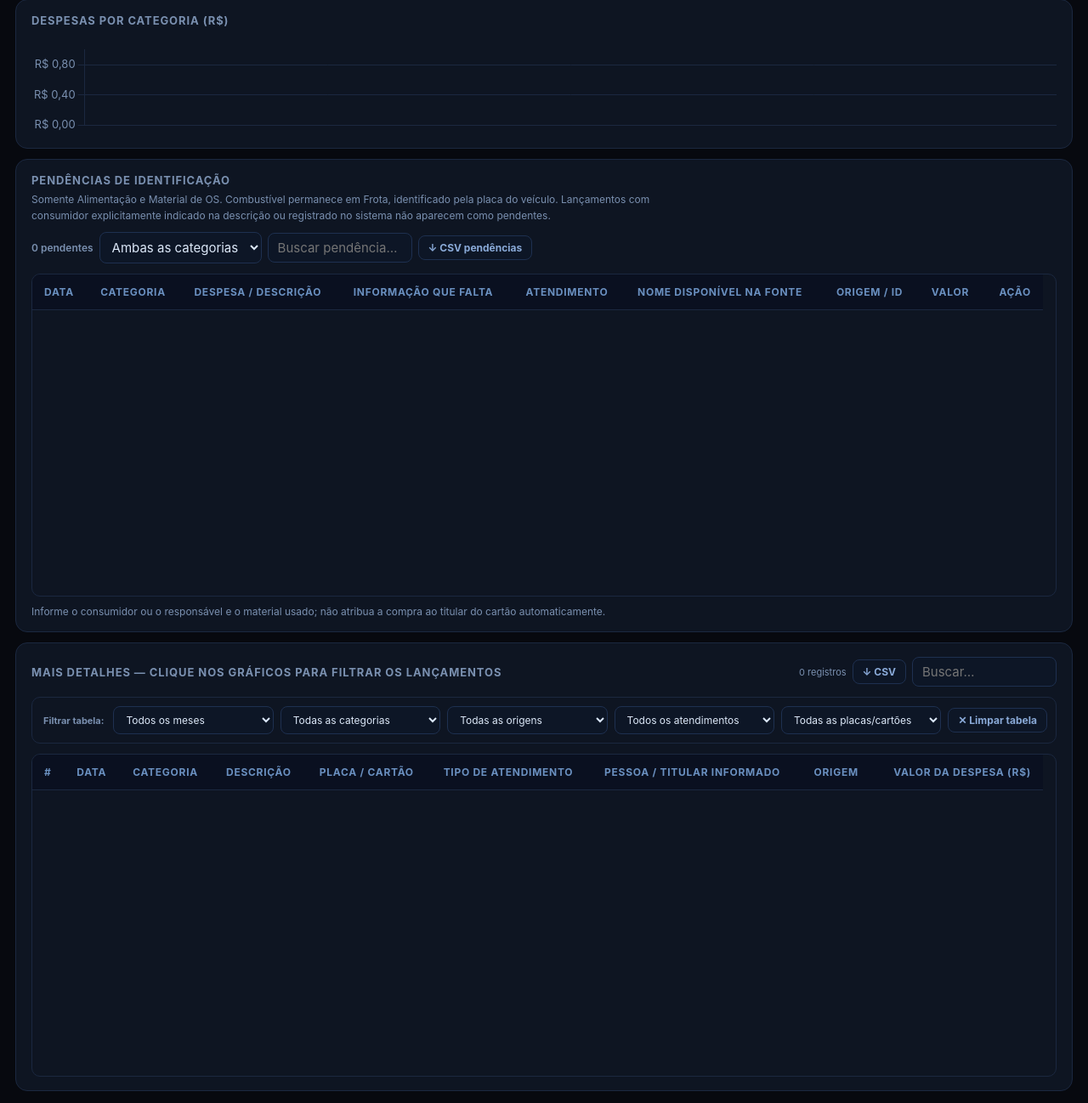
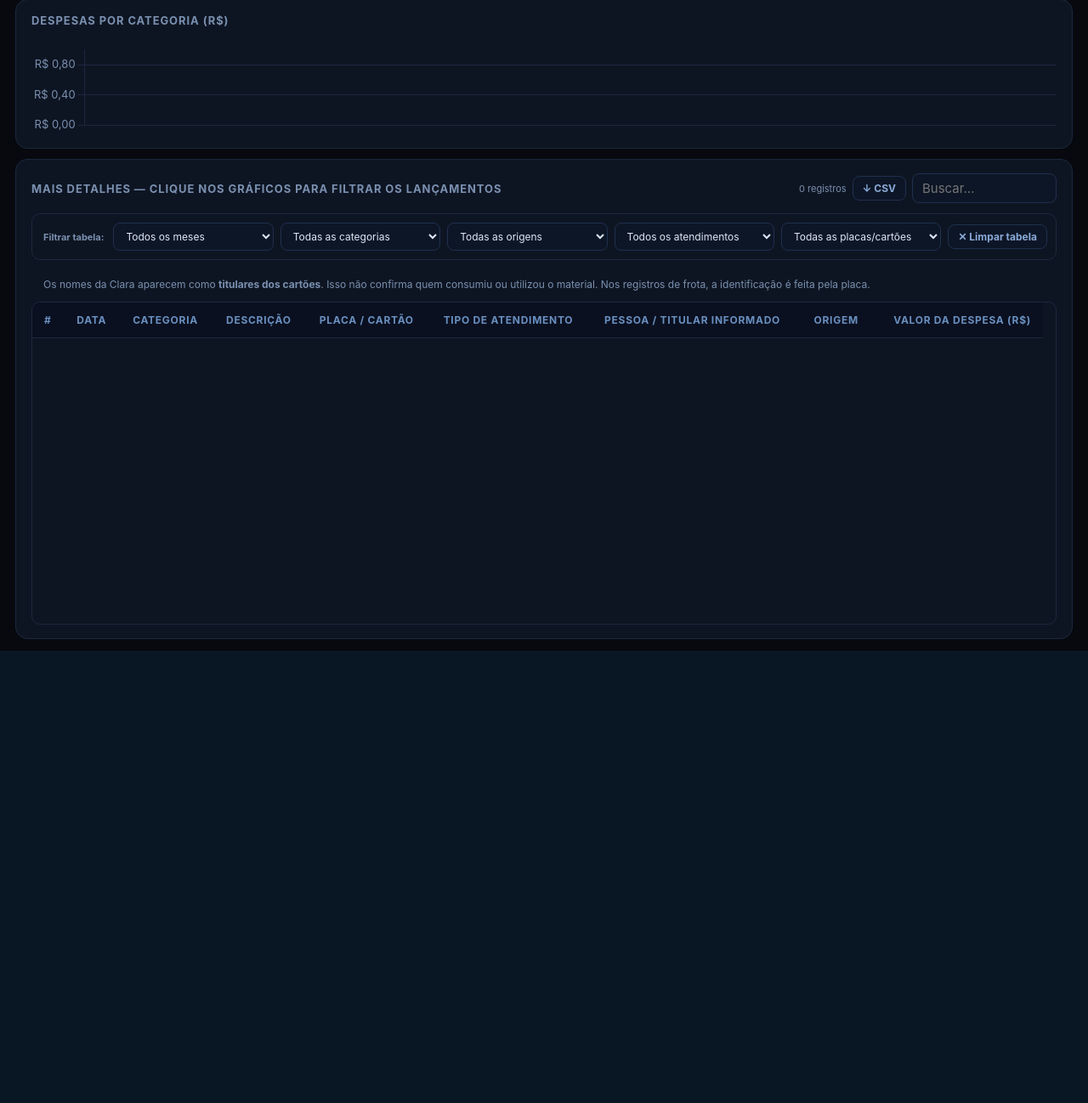
Before and after one commit to Abnerrum/AI, a Flask app: template relatorio-despesas/templates/index.html in a window 1280 px wide. Shown: the part 428-1726 px from the top of the page at 85% size. After the commit the page ends 1194 px from the top, so only its background shows below. Run offline with Flask 3, Linux system fonts and the light colour scheme; the template is opened without the code that fills it: most values are stand-ins (such as "Sample title", 1, 10 or a date in 2020); lists and menus that the app fills with data are empty.

Commit message:
Remover tabela de pendências e exibir nomes Clara no detalhe das despesas

```diff
--- a/relatorio-despesas/templates/index.html
+++ b/relatorio-despesas/templates/index.html
@@ -156,19 +156,17 @@ html[data-theme="light"] #fontesDialog summary{color:#1b518f!important}
 @media(max-width:600px){ #themeToggle{min-width:auto}}
 @media print{body{background:#fff;color:#000}.top-bar{background:#1a3a80;-webkit-print-color-adjust:exact}.card{break-inside:avoid}.table-scroll{max-height:none}}
 
-/* Controle de rastreabilidade sem modificar os totais financeiros. */
-.ident-help{margin:6px 0 0;color:var(--muted);font-size:12px;line-height:1.55;max-width:730px}
+/* Identificação na própria tabela de despesas */
 #identForm textarea{display:block;box-sizing:border-box;width:100%;background:#091220;border:1px solid #1e3050;border-radius:9px;padding:11px;color:var(--text);font:inherit;resize:vertical}
 html[data-theme="light"] #identForm textarea{background:#fff;border-color:#c6d6e8;color:#1c3758}
-.ident-counter{font-size:12px;color:var(--muted);font-weight:600;white-space:nowrap}
-.ident-scroll{max-height:420px}
-#identTable td{vertical-align:middle}
-.ident-footer{padding-top:10px;color:var(--muted);font-size:12px}
-.ident-missing{font-weight:600;color:#f4b567}
-.ident-person{max-width:300px;overflow:hidden;text-overflow:ellipsis;white-space:nowrap;color:#a5d7fb}
-.ident-item{max-width:270px;overflow:hidden;text-overflow:ellipsis}
-#identTable .tbtn{white-space:nowrap}
-@media(max-width:850px){ .ident-scroll{max-height:330px} #identCard .table-head{display:block} #identCard .tbl-actions{margin-top:12px;flex-wrap:wrap} }
+.person-note{margin:0;padding:8px 14px 12px;font-size:12px;color:var(--muted);line-height:1.45}
+.person-cell{min-width:210px;max-width:260px}
+.person-name{font-weight:600;color:#aad7ff;white-space:normal;overflow-wrap:anywhere}
+.person-status{font-size:10px;color:var(--muted);margin-top:3px}
+.person-actions{display:flex;align-items:center;gap:8px}
+.person-edit{border:1px solid #385b94;background:transparent;color:#9fc7fb;border-radius:6px;padding:3px 7px;font-size:10px;cursor:pointer;white-space:nowrap}
+.person-edit:hover{background:#18335a}
+html[data-theme="light"] .person-name{color:#2058a6}
 </style>
 </head>
 <body>
@@ -244,36 +242,6 @@ html[data-theme="light"] #identForm textarea{background:#fff;border-color:#c6d6e
   </div>
 
 
-  <!-- Controle de identificação: somente quem consumiu alimentação ou utilizou material de OS. -->
-  <section class="card" id="identCard" aria-labelledby="identTitle">
-    <div class="table-head">
-      <div>
-        <div class="card-title" id="identTitle" style="margin:0">Pendências de identificação</div>
-        <p class="ident-help">Somente Alimentação e Material de OS. Combustível permanece em Frota, identificado pela placa do veículo. Lançamentos com consumidor explicitamente indicado na descrição ou registrado no sistema não aparecem como pendentes.</p>
-      </div>
-      <div class="tbl-actions">
-        <span id="identCount" class="ident-counter">0 pendentes</span>
-        <select id="identCategory" class="fsel" aria-label="Filtrar pendências por categoria">
-          <option value="">Ambas as categorias</option>
-          <option value="Alimentação">Alimentação</option>
-          <option value="Material de OS">Material de OS</option>
-        </select>
-        <input id="identSearch" class="tsearch" placeholder="Buscar pendência…" aria-label="Buscar pendência">
-        <button id="identCsv" class="tbtn" type="button">↓ CSV pendências</button>
-      </div>
-    </div>
-    <div class="table-scroll ident-scroll">
-      <table id="identTable">
-        <thead><tr>
-          <th>Data</th><th>Categoria</th><th>Despesa / descrição</th><th>Informação que falta</th>
-          <th>Atendimento</th><th>Nome disponível na fonte</th><th>Origem / ID</th><th>Valor</th><th>Ação</th>
-        </tr></thead>
-        <tbody></tbody>
-      </table>
-    </div>
-    <div class="ident-footer" id="identFooter">Informe o consumidor ou o responsável e o material usado; não atribua a compra ao titular do cartão automaticamente.</div>
-  </section>
-
   <!-- Detail table -->
   <div class="card">
     <div class="table-head">
@@ -293,6 +261,7 @@ html[data-theme="light"] #identForm textarea{background:#fff;border-color:#c6d6e
       <select id="detailPlate" class="fsel" aria-label="Placa ou cartão da tabela"><option value="">Todas as placas/cartões</option></select>
       <button class="tbtn" id="tableClear" type="button">✕ Limpar tabela</button>
     </div>
+    <p class="person-note">Os nomes da Clara aparecem como <strong>titulares dos cartões</strong>. Isso não confirma quem consumiu ou utilizou o material. Nos registros de frota, a identificação é feita pela placa.</p>
     <div class="table-scroll">
       <table id="detailTable">
         <thead><tr>
@@ -512,7 +481,6 @@ function render(){
   else{$('#periodBadge').textContent='Sem resultados';}
   updateCharts();
   renderTable();
-  renderPendencias();
 }
 
 function refreshDetailChoices(){
@@ -549,7 +517,12 @@ function renderTable(){
     <td style="max-width:260px;overflow:hidden;text-overflow:ellipsis" title="${esc(r.descricao)}">${esc(r.descricao)}</td>
     <td>${esc(r.placa)||'—'}</td>
     <td>${esc(r.atendimento)||'—'}</td>
-    <td class="ident-person" title="${esc(nomeTecnicoFonte(r))}">${esc(nomeTecnicoFonte(r))}</td>
+    <td class="person-cell" title="${esc(tipoNomeFonte(r))}">
+      <div class="person-actions">
+        <div><div class="person-name">${esc(nomeTecnicoFonte(r))}</div><div class="person-status">${esc(tipoNomeFonte(r))}</div></div>
+        ${['Alimentação','Material de OS'].includes(r.categoria)?`<button class="person-edit" type="button" data-ident-pk="${r.pk}" aria-label="Editar identificação de ${esc(r.descricao)}">Editar</button>`:''}
+      </div>
+    </td>
     <td>${esc(r.origem)||'—'}${r.origem==='MANUAL'?'<span class="badge-manual">MANUAL</span>':''}</td>
     <td>${brl(r.valor)}</td>
   </tr>`).join(''):'<tr><td colspan="9" style="text-align:center;padding:30px;color:var(--muted)">Nenhum lançamento encontrado.</td></tr>';
@@ -588,57 +561,25 @@ function pessoaCitadaNaFonte(r){
   return '';
 }
 function nomeTecnicoFonte(r){
-  // Para frota a identificação exigida é a placa (não um usuário pessoal).
+  // Prioriza a identificação realmente confirmada, sem atribuir consumo ao titular.
+  const placa=String(r.placa||'').trim();
   if(['Combustível','Locação','Manutenção','Infrações','Pedágio','Rastreamento'].includes(r.categoria)){
-    return String(r.placa||'').trim()?'Veículo: '+r.placa:'Placa não informada';
+    return placa ? placa : 'Placa não informada';
   }
-  if(!['Alimentação','Material de OS'].includes(r.categoria))return 'Não se aplica';
-  // Responsável de pagamento e consumidor/usuário do material são papéis diferentes.
-  const manual=String(r.responsavel_uso||'').trim();
-  if(manual)return 'Confirmado: '+manual;
-  const citado=pessoaCitadaNaFonte(r);
-  if(citado)return 'Pessoa(s) na descrição: '+citado;
+  const confirmado=String(r.responsavel_uso||'').trim();
+  if(confirmado)return confirmado;
+  const descricao=pessoaCitadaNaFonte(r);
+  if(descricao)return descricao;
   const titular=String(r.titular_cartao_fonte||'').trim();
-  if(titular)return 'Titular Clara ('+(r.titular_vinculo==='cartao'?'por cartão':'por transação')+', uso não confirmado): '+titular;
-  return 'Não identificado';
+  if(titular)return titular;
+  return 'Não informado';
 }
-function camposPendentes(r){
-  const falta=[];
-  if(r.categoria==='Alimentação'){
-    if(!String(r.responsavel_uso||'').trim()&&!pessoaCitadaNaFonte(r))falta.push('Quem se alimentou');
-  }else if(r.categoria==='Material de OS'){
-    if(!String(r.responsavel_uso||'').trim())falta.push('Quem utilizou');
-    if(!String(r.material_utilizado||'').trim())falta.push('Material efetivamente usado');
-  }
-  return falta;
-}
-function getPendencias(){
-  const cat=$('#identCategory').value,term=$('#identSearch').value.trim().toLocaleLowerCase('pt-BR');
-  return shown.filter(r=>{
-    if(!camposPendentes(r).length)return false;
-    if(cat&&r.categoria!==cat)return false;
-    if(term&&!([r.data,fmtDate(r.data),r.categoria,r.descricao,r.origem,r.id,r.atendimento,r.fornecedor]
-      .join(' ').toLocaleLowerCase('pt-BR').includes(term)))return false;
-    return true;
-  }).sort((a,b)=>b.data.localeCompare(a.data)||b.valor-a.valor);
-}
-function renderPendencias(){
-  const data=getPendencias();
-  $('#identCount').textContent=num(data.length)+' pendente'+(data.length===1?'':'s');
-  const visiveis=data.slice(0,150);
-  $('#identTable tbody').innerHTML=visiveis.length?visiveis.map(r=>`<tr>
-    <td>${esc(fmtDate(r.data))}</td>
-    <td>${esc(r.categoria)}</td>
-    <td class="ident-item" title="${esc(r.descricao)}">${esc(r.descricao)||'—'}</td>
-    <td class="ident-missing">${esc(camposPendentes(r).join(' + '))}</td>
-    <td>${esc(r.atendimento)||'—'}</td>
-    <td class="ident-person" title="${esc(nomeTecnicoFonte(r))}">${esc(nomeTecnicoFonte(r))}</td>
-    <td title="${esc(r.id)}">${esc(r.origem)} <small>${esc(r.id)}</small></td>
-    <td>${brl(r.valor)}</td>
-    <td><button class="tbtn primary" type="button" data-ident-pk="${r.pk}">Identificar</button></td>
-  </tr>`).join(''):'<tr><td colspan="9" style="text-align:center;padding:25px;color:var(--muted)">Nenhuma pendência para estes filtros.</td></tr>';
-  $('#identFooter').textContent=(data.length>150?'Exibindo as primeiras 150 de '+num(data.length)+' pendências. Use a busca ou exporte o CSV. ':'')
-    +'Não confunda o titular do cartão com quem consumiu, nem o fornecedor com quem utilizou o material.';
+function tipoNomeFonte(r){
+  if(['Combustível','Locação','Manutenção','Infrações','Pedágio','Rastreamento'].includes(r.categoria))return 'Veículo / placa';
+  if(String(r.responsavel_uso||'').trim())return 'Uso confirmado';
+  if(pessoaCitadaNaFonte(r))return 'Pessoa citada na descrição';
+  if(String(r.titular_cartao_fonte||'').trim())return 'Titular Clara — consumo não confirmado';
+  return 'Sem identificação na base';
 }
 function editarIdentificacao(pk){
   const r=all.find(x=>x.pk===pk);
@@ -654,12 +595,6 @@ function editarIdentificacao(pk){
   $('#identContext').textContent=r.categoria+' · '+fmtDate(r.data)+' · '+r.descricao+' · '+brl(r.valor);
   showDlg('identDialog');
 }
-$('#identTable tbody').addEventListener('click',e=>{
-  const btn=e.target.closest('[data-ident-pk]');
-  if(btn)editarIdentificacao(Number(btn.dataset.identPk));
-});
-$('#identCategory').addEventListener('change',renderPendencias);
-$('#identSearch').addEventListener('input',renderPendencias);
 $('#identForm').addEventListener('submit',async e=>{
   e.preventDefault();
   const pk=Number($('#identPk').value),button=$('#identSave');
@@ -678,19 +613,10 @@ $('#identForm').addEventListener('submit',async e=>{
   }catch(err){notification(err.message,'error')}
   finally{button.disabled=false;}
 });
-$('#identCsv').addEventListener('click',()=>{
-  const header=['Data','Categoria','Descrição','O que falta','Atendimento','Pessoa/titular na fonte','Origem','ID origem','Valor (R$)'];
-  const records=getPendencias().map(r=>[fmtDate(r.data),r.categoria,r.descricao,
-    camposPendentes(r).join(' + '),r.atendimento,nomeTecnicoFonte(r),r.origem,r.id,r.valor.toFixed(2).replace('.',',')]);
-  const cell=x=>{
-    let s=String(x??'');if(/^[=+@]/.test(s))s="'"+s;
-    return '"'+s.replace(/"/g,'""')+'"';
-  };
-  const blob=new Blob([String.fromCharCode(0xFEFF)+[header,...records].map(r=>r.map(cell).join(';')).join(String.fromCharCode(13,10))],
-    {type:'text/csv;charset=utf-8'});
-  const url=URL.createObjectURL(blob),a=document.createElement('a');
-  a.href=url;a.download='pendencias-identificacao.csv';a.click();
-  setTimeout(()=>URL.revokeObjectURL(url),1000);
+// Editar a pessoa identificada sem tabela de pendências separada.
+$('#detailTable tbody').addEventListener('click',event=>{
+  const btn=event.target.closest('[data-ident-pk]');
+  if(btn)editarIdentificacao(Number(btn.dataset.identPk));
 });
 
 function load(data,live){
```
